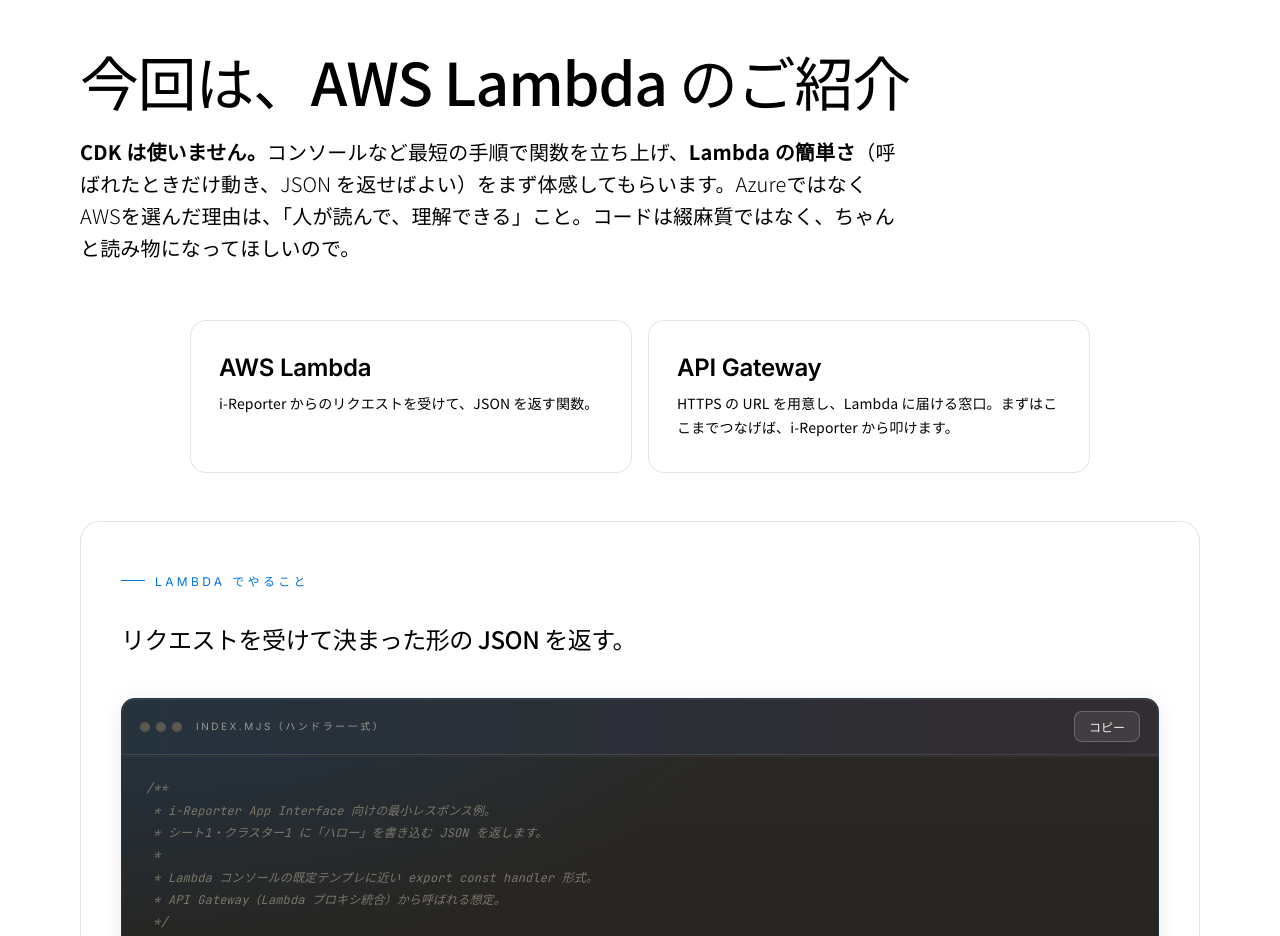
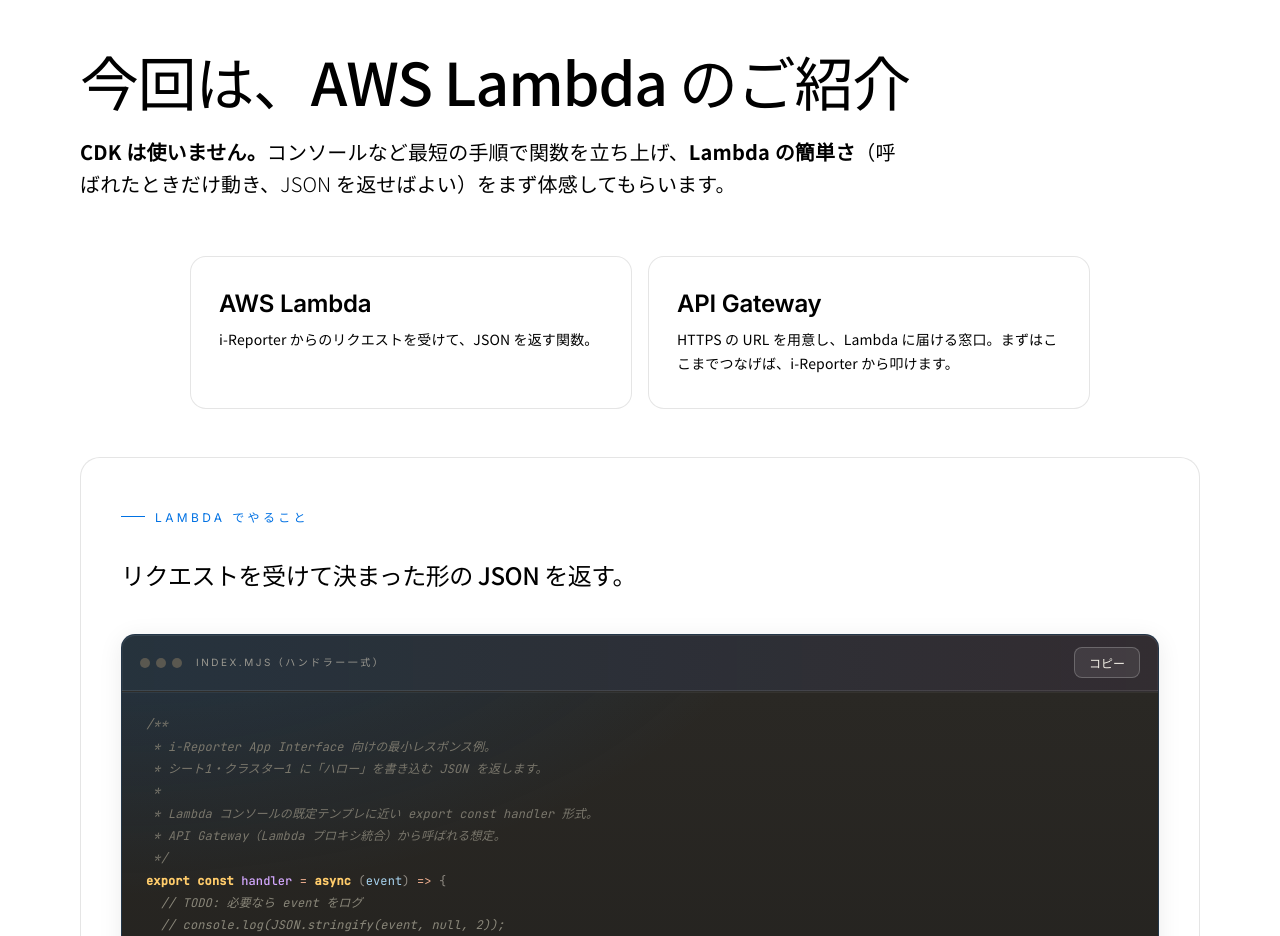
Before and after one commit to i-repo-community/i-reporter-app-interface-nodejs-sample, a website: page index.html in a window 1280 px wide. Shown: the part 6040-6976 px from the top of the page. Drawn offline with Linux system fonts and the light colour scheme.

Commit message:
Update index.html

```diff
--- a/index.html
+++ b/index.html
@@ -800,8 +800,7 @@
       <div class="eyebrow reveal d1">今回の構成（技術スタック）</div>
       <h2 class="reveal d2">今回は、AWS Lambda のご紹介</h2>
       <p class="lead reveal d3" style="margin-top:24px">
-        <strong>CDK は使いません。</strong>コンソールなど最短の手順で関数を立ち上げ、<strong>Lambda の簡単さ</strong>（呼ばれたときだけ動き、JSON を返せばよい）をまず体感してもらいます。AzureではなくAWSを選んだ理由は、「人が読んで、理解できる」こと。コードは綴麻質ではなく、ちゃんと読み物になってほしいので。
-      </p>
+        <strong>CDK は使いません。</strong>コンソールなど最短の手順で関数を立ち上げ、<strong>Lambda の簡単さ</strong>（呼ばれたときだけ動き、JSON を返せばよい）をまず体感してもらいます。
     </div>
     <div class="stack-grid">
       <div class="stack-card reveal">
```
